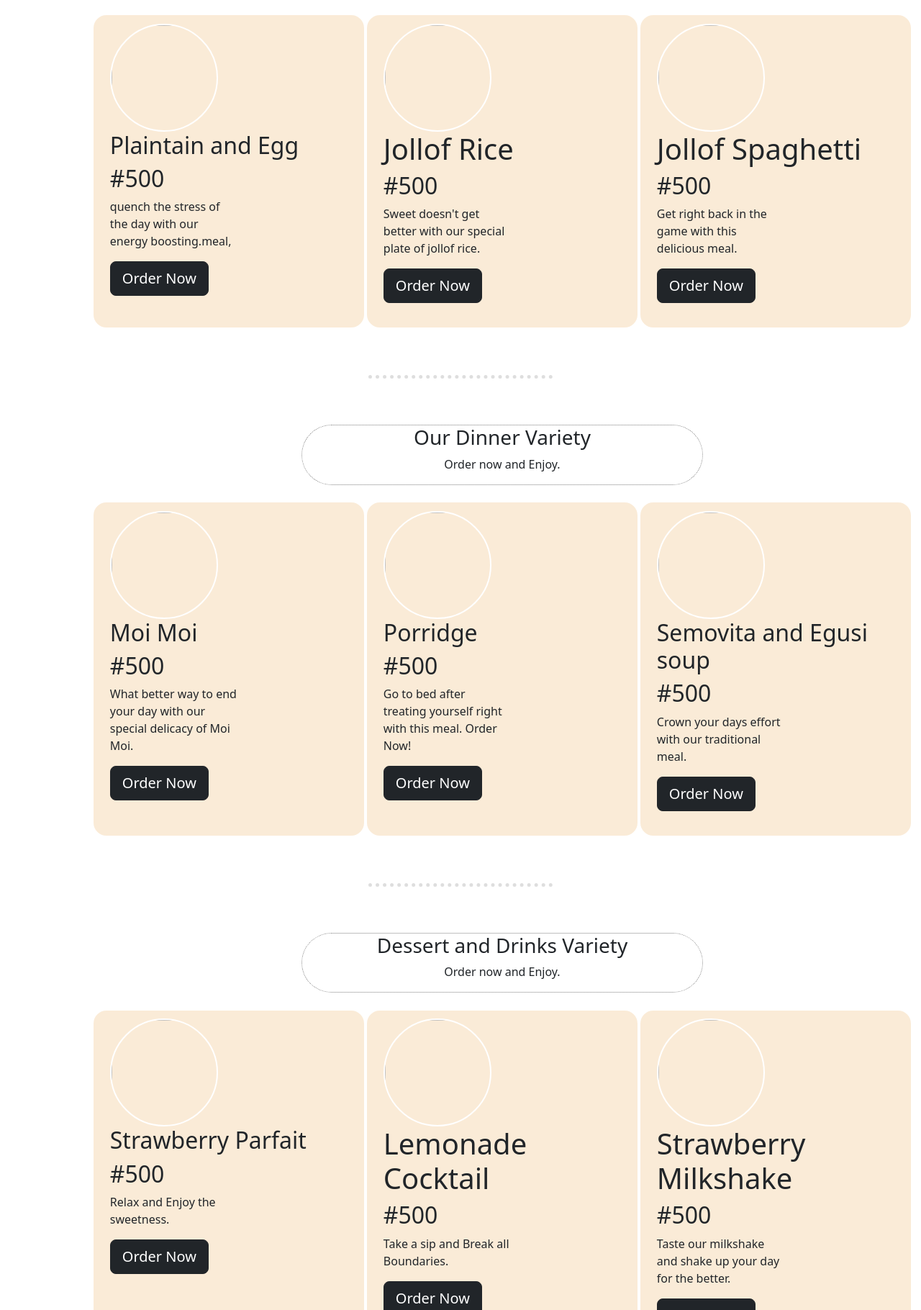
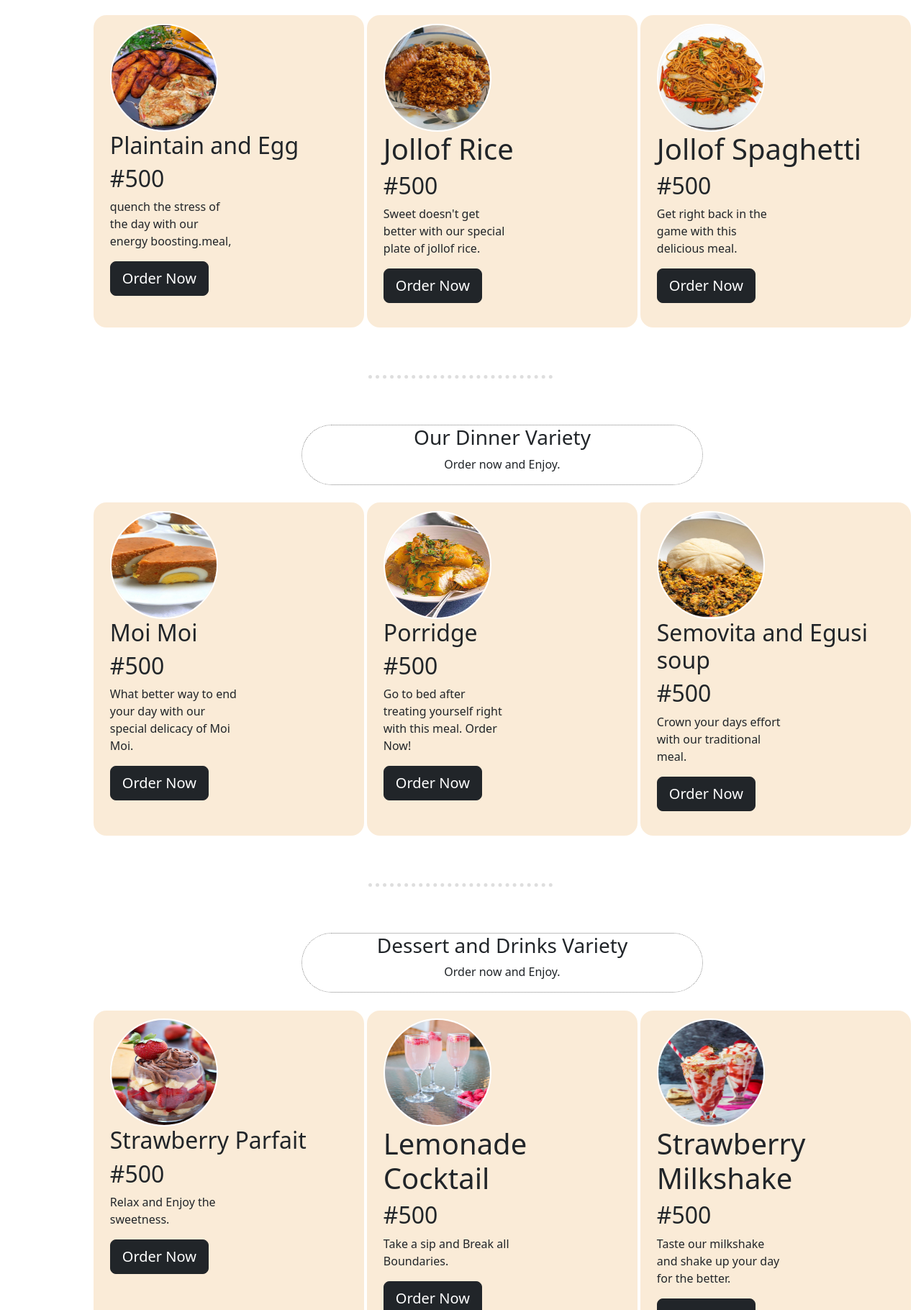
Before and after one commit to LupoNetn/Menu, a plain HTML site: page menu.html in a window 1280 px wide. Shown: the part 928-2748 px from the top of the page at 72% size. Drawn offline with nearby package versions, Linux system fonts and the light colour scheme.

Commit message:
Update menu.html

```diff
--- a/menu.html
+++ b/menu.html
@@ -65,21 +65,21 @@
   <div id="carouselFade1" class="breakfast-container d-block d-md-none carousel slide carousel-fade carousel-dark">
     <div class="carousel-inner">
       <div class="carousel-item active">
-        <img class="img" src="img/rice.jpg" alt="" height="150px" width="150px">
+        <img class="img" src="rice.jpg" alt="" height="150px" width="150px">
         <h2>Fried Rice</h2>
         <h2>#500</h2>
         <p>Enjoy your morning with our scrumptuos fried rice meal.</p>
         <button class="btn btn-lg btn-dark" type="button">Order Now</button>
       </div>
       <div class="carousel-item">
-        <img class="img" src="img/riceandveggie.jpg" alt="" height="150px" width="150px">
+        <img class="img" src="riceandveggie.jpg" alt="" height="150px" width="150px">
         <h2>Rice and Vegetable</h2>
         <h2>#500</h2>
         <p>Nothing tastes better than a delicious meal of white rice and vegetable on a lovely morning.</p>
         <button class="btn btn-lg btn-dark" type="button">Order Now</button>
       </div>
       <div class="carousel-item">
-        <img class="img" src="img/plaintainandbeans.jpg" alt="" height="150px" width="150px">
+        <img class="img" src="plaintainandbeans.jpg" alt="" height="150px" width="150px">
         <h2>Plaintain and Beans</h2>
         <h2>#500</h2>
         <p>kickstart your day with our lovely meal of plaintain and beans</p>
@@ -110,21 +110,21 @@
   <div id="carouselFade2" class="lunch-container d-block d-md-none carousel slide carousel-fade carousel-dark">
     <div class="carousel-inner">
       <div class="carousel-item active">
-        <img class="img" src="img/plaintainandegg.jpg" alt="" height="150px" width="150px">
+        <img class="img" src="plaintainandegg.jpg" alt="" height="150px" width="150px">
         <h2>Plaintain and Egg</h2>
         <h2>#500</h2>
         <p>quench the stress of the day with our energy boosting.meal,</p>
         <button class="btn btn-lg btn-dark" type="button">Order Now</button>
       </div>
       <div class="carousel-item">
-        <img class="img" src="img/jollofrice.jpg" alt="" height="150px" width="150px">
+        <img class="img" src="jollofrice.jpg" alt="" height="150px" width="150px">
         <h1>Jollof Rice</h1>
         <h2>#500</h2>
         <p>Sweet doesn't get better with our special plate of jollof rice.</p>
         <button class="btn btn-lg btn-dark" type="button">Order Now</button>
       </div>
       <div class="carousel-item">
-        <img class="img" src="img/jollofspagg.jpg" alt="" height="150px" width="150px">
+        <img class="img" src="jollofspagg.jpg" alt="" height="150px" width="150px">
         <h1>Jollof Spaghetti</h1>
         <h2>#500</h2>
         <p>Get right back in the game with this delicious meal.</p>
@@ -156,21 +156,21 @@
   <div id="carouselFade3" class="lunch-container d-block d-md-none carousel slide carousel-fade carousel-dark">
     <div class="carousel-inner">
       <div class="carousel-item active">
-        <img class="img" src="img/moimoi.jpg" alt="" height="150px" width="150px">
+        <img class="img" src="moimoi.jpg" alt="" height="150px" width="150px">
         <h2>Moi Moi</h2>
         <h2>#500</h2>
         <p>What better way to end your day with our special delicacy of Moi Moi.</p>
         <button class="btn btn-lg btn-dark" type="button">Order Now</button>
       </div>
       <div class="carousel-item">
-        <img class="img" src="img/porridge.jpg" alt="" height="150px" width="150px">
+        <img class="img" src="porridge.jpg" alt="" height="150px" width="150px">
         <h2>Porridge</h2>
         <h2>#500</h2>
         <p>Go to bed after treating yourself right with this meal. Order Now!</p>
         <button class="btn btn-lg btn-dark" type="button">Order Now</button>
       </div>
       <div class="carousel-item">
-        <img class="img" src="img/semoandegusi.jpg" alt="" height="150px" width="150px">
+        <img class="img" src="semoandegusi.jpg" alt="" height="150px" width="150px">
         <h2>Semovita and Egusi soup</h2>
         <h2>#500</h2>
         <p>Crown your days effort with our traditional meal.</p>
@@ -203,21 +203,21 @@
     class="breakfast-container d-block d-md-none carousel slide carousel-fade carousel-dark">
     <div class="carousel-inner">
       <div class="carousel-item active">
-        <img class="img" src="img/strawberryparfait.jpg" alt="" height="150px" width="150px">
+        <img class="img" src="strawberryparfait.jpg" alt="" height="150px" width="150px">
         <h2>Strawberry Parfait</h2>
         <h2>#500</h2>
         <p>Relax and Enjoy the sweetness.</p>
         <button class="btn btn-lg btn-dark" type="button">Order Now</button>
       </div>
       <div class="carousel-item">
-        <img class="img" src="img/lemonade cocktail.jpg" alt="" height="150px" width="150px">
+        <img class="img" src="lemonade cocktail.jpg" alt="" height="150px" width="150px">
         <h1>Lemonade Cocktail</h1>
         <h2>#500</h2>
         <p>Take a sip and Break all Boundaries.</p>
         <button class="btn btn-lg btn-dark" type="button">Order Now</button>
       </div>
       <div class="carousel-item">
-        <img class="img" src="img/strawberry milkshake.jpg" alt="" height="150px" width="150px">
+        <img class="img" src="strawberry milkshake.jpg" alt="" height="150px" width="150px">
         <h1>Strawberry Milkshake</h1>
         <h2>#500</h2>
         <p>Taste our milkshake and shake up your day for the better.</p>
@@ -248,21 +248,21 @@
     <div class="row">
 
       <div class="inner-row col-lg-4 col-md-6">
-        <img class="img" src="img/rice.jpg" alt="" height="150px" width="150px">
+        <img class="img" src="rice.jpg" alt="" height="150px" width="150px">
         <h2>Fried Rice</h2>
         <h2>#500</h2>
         <p>Enjoy your morning with our scrumptuos fried rice meal</p>
         <button class="btn btn-lg btn-dark" type="button">Order Now</button>
       </div>
       <div class="inner-row col-lg-4 col-md-6">
-        <img class="img" src="img/riceandveggie.jpg" alt="" height="150px" width="150px">
+        <img class="img" src="riceandveggie.jpg" alt="" height="150px" width="150px">
         <h2>Rice and Vegetable</h2>
         <h2>#500</h2>
         <p>Nothing tastes better than a delicious meal of white rice and vegetable on a lovely morning.</p>
         <button class="btn btn-lg btn-dark" type="button">Order Now</button>
       </div>
       <div class="inner-row col-lg-4 col-md-6">
-        <img class="img" src="img/plaintainandbeans.jpg" alt="" height="150px" width="150px">
+        <img class="img" src="plaintainandbeans.jpg" alt="" height="150px" width="150px">
         <h2>Plaintain and Beans</h2>
         <h2>#500</h2>
         <p>kickstart your day with our lovely meal of plaintain and beans</p>
@@ -289,21 +289,21 @@
     <div class="row">
 
       <div class="inner-row col-lg-4 col-sm-6">
-        <img class="img" src="img/plaintainandegg.jpg" alt="" height="150px" width="150px">
+        <img class="img" src="plaintainandegg.jpg" alt="" height="150px" width="150px">
         <h2>Plaintain and Egg</h2>
         <h2>#500</h2>
         <p>quench the stress of the day with our energy boosting.meal,</p>
         <button class="btn btn-lg btn-dark" type="button">Order Now</button>
       </div>
       <div class="inner-row col-lg-4 col-sm-6">
-        <img class="img" src="img/jollofrice.jpg" alt="" height="150px" width="150px">
+        <img class="img" src="jollofrice.jpg" alt="" height="150px" width="150px">
         <h1>Jollof Rice</h1>
         <h2>#500</h2>
         <p>Sweet doesn't get better with our special plate of jollof rice.</p>
         <button class="btn btn-lg btn-dark" type="button">Order Now</button>
       </div>
       <div class="inner-row col-lg-4 col-sm-6">
-        <img class="img" src="img/jollofspagg.jpg" alt="" height="150px" width="150px">
+        <img class="img" src="jollofspagg.jpg" alt="" height="150px" width="150px">
         <h1>Jollof Spaghetti</h1>
         <h2>#500</h2>
         <p>Get right back in the game with this delicious meal.</p>
@@ -329,21 +329,21 @@
     <div class="row">
 
       <div class="inner-row col-lg-4 col-sm-6">
-        <img class="img" src="img/moimoi.jpg" alt="" height="150px" width="150px">
+        <img class="img" src="moimoi.jpg" alt="" height="150px" width="150px">
         <h2>Moi Moi</h2>
         <h2>#500</h2>
         <p>What better way to end your day with our special delicacy of Moi Moi.</p>
         <button class="btn btn-lg btn-dark" type="button">Order Now</button>
       </div>
       <div class="inner-row col-lg-4 col-sm-6">
-        <img class="img" src="img/porridge.jpg" alt="" height="150px" width="150px">
+        <img class="img" src="porridge.jpg" alt="" height="150px" width="150px">
         <h2>Porridge</h2>
         <h2>#500</h2>
         <p>Go to bed after treating yourself right with this meal. Order Now!</p>
         <button class="btn btn-lg btn-dark" type="button">Order Now</button>
       </div>
       <div class="inner-row col-lg-4 col-sm-6">
-        <img class="img" src="img/semoandegusi.jpg" alt="" height="150px" width="150px">
+        <img class="img" src="semoandegusi.jpg" alt="" height="150px" width="150px">
         <h2>Semovita and Egusi soup</h2>
         <h2>#500</h2>
         <p>Crown your days effort with our traditional meal.</p>
@@ -369,21 +369,21 @@
     <div class="row">
 
       <div class="inner-row col-lg-4 col-sm-6">
-        <img class="img" src="img/strawberryparfait.jpg" alt="" height="150px" width="150px">
+        <img class="img" src="strawberryparfait.jpg" alt="" height="150px" width="150px">
         <h2>Strawberry Parfait</h2>
         <h2>#500</h2>
         <p>Relax and Enjoy the sweetness.</p>
         <button class="btn btn-lg btn-dark" type="button">Order Now</button>
       </div>
       <div class="inner-row col-lg-4 col-sm-6">
-        <img class="img" src="img/lemonade cocktail.jpg" alt="" height="150px" width="150px">
+        <img class="img" src="lemonade cocktail.jpg" alt="" height="150px" width="150px">
         <h1>Lemonade Cocktail</h1>
         <h2>#500</h2>
         <p>Take a sip and Break all Boundaries.</p>
         <button class="btn btn-lg btn-dark" type="button">Order Now</button>
       </div>
       <div class="inner-row col-lg-4 col-sm-6">
-        <img class="img" src="img/strawberry milkshake.jpg" alt="" height="150px" width="150px">
+        <img class="img" src="strawberry milkshake.jpg" alt="" height="150px" width="150px">
         <h1>Strawberry Milkshake</h1>
         <h2>#500</h2>
         <p>Taste our milkshake and shake up your day for the better.</p>
```
